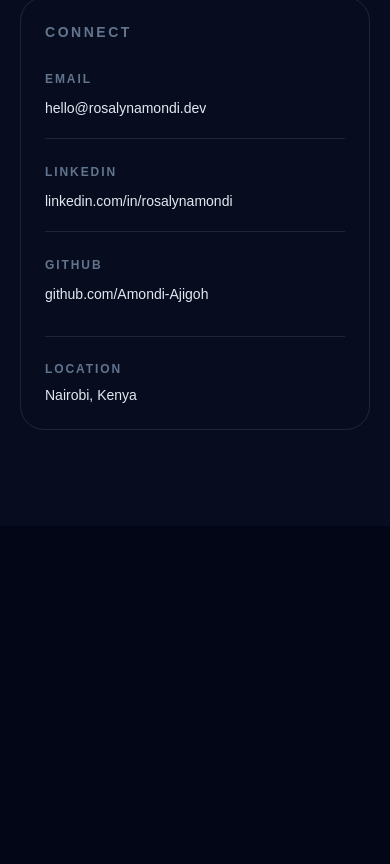
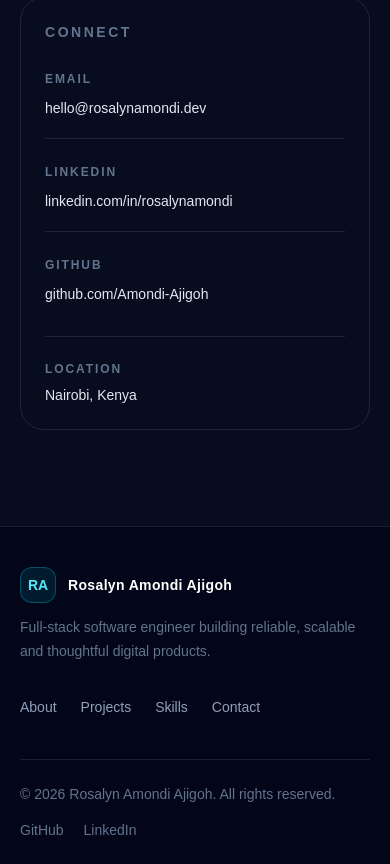
Before and after one commit to Amondi-Ajigoh/rosalyn-portfolio, a Next.js app: page / in a window 390 px wide. Shown: the part 6075-6939 px from the top of the page. Before the commit the page ends 6601 px from the top, so only its background shows below. Built offline with nearby package versions, Linux system fonts and the light colour scheme.

Commit message:
Add professional portfolio footer

```diff
--- /dev/null
+++ b/src/app/components/navigation/Footer.tsx
@@ -0,0 +1,81 @@
+import Container from "../ui/Container";
+
+const footerNavigation = [
+  { label: "About", href: "#about" },
+  { label: "Projects", href: "#projects" },
+  { label: "Skills", href: "#skills" },
+  { label: "Contact", href: "#contact" },
+];
+
+export default function Footer() {
+  return (
+    <footer className="border-t border-white/10 bg-slate-950">
+      <Container>
+        <div className="flex flex-col gap-8 py-10 sm:py-12 lg:flex-row lg:items-center lg:justify-between">
+          <div>
+            <a
+              href="#top"
+              className="inline-flex items-center gap-3"
+              aria-label="Return to Rosalyn Amondi Ajigoh homepage"
+            >
+              <span className="flex h-9 w-9 items-center justify-center rounded-xl border border-cyan-400/30 bg-cyan-400/10 text-sm font-bold text-cyan-300">
+                RA
+              </span>
+
+              <span className="text-sm font-semibold tracking-wide text-white">
+                Rosalyn Amondi Ajigoh
+              </span>
+            </a>
+
+            <p className="mt-3 max-w-md text-sm leading-6 text-slate-500">
+              Full-stack software engineer building reliable, scalable and
+              thoughtful digital products.
+            </p>
+          </div>
+
+          <nav aria-label="Footer navigation">
+            <ul className="flex flex-wrap gap-x-6 gap-y-3">
+              {footerNavigation.map((item) => (
+                <li key={item.href}>
+                  <a
+                    href={item.href}
+                    className="text-sm font-medium text-slate-400 transition-colors hover:text-white"
+                  >
+                    {item.label}
+                  </a>
+                </li>
+              ))}
+            </ul>
+          </nav>
+        </div>
+
+        <div className="flex flex-col gap-4 border-t border-white/10 py-6 text-sm text-slate-500 sm:flex-row sm:items-center sm:justify-between">
+          <p>
+            © {new Date().getFullYear()} Rosalyn Amondi Ajigoh. All rights
+            reserved.
+          </p>
+
+          <div className="flex items-center gap-5">
+            <a
+              href="https://github.com/Amondi-Ajigoh"
+              target="_blank"
+              rel="noopener noreferrer"
+              className="transition-colors hover:text-white"
+            >
+              GitHub
+            </a>
+
+            <a
+              href="https://www.linkedin.com/"
+              target="_blank"
+              rel="noopener noreferrer"
+              className="transition-colors hover:text-white"
+            >
+              LinkedIn
+            </a>
+          </div>
+        </div>
+      </Container>
+    </footer>
+  );
+}
--- a/src/app/page.tsx
+++ b/src/app/page.tsx
@@ -4,6 +4,7 @@ import Hero from "./components/sections/Hero";
 import Skills from "./components/sections/Skills";
 import Projects from "./components/sections/Projects";
 import Contact from "./components/sections/Contact";
+import Footer from "./components/navigation/Footer";
 
 export default function Home() {
   return (
@@ -19,6 +20,7 @@ export default function Home() {
         <Contact />
 
       </main>
+      <Footer />
     </>
   );
 }
```
